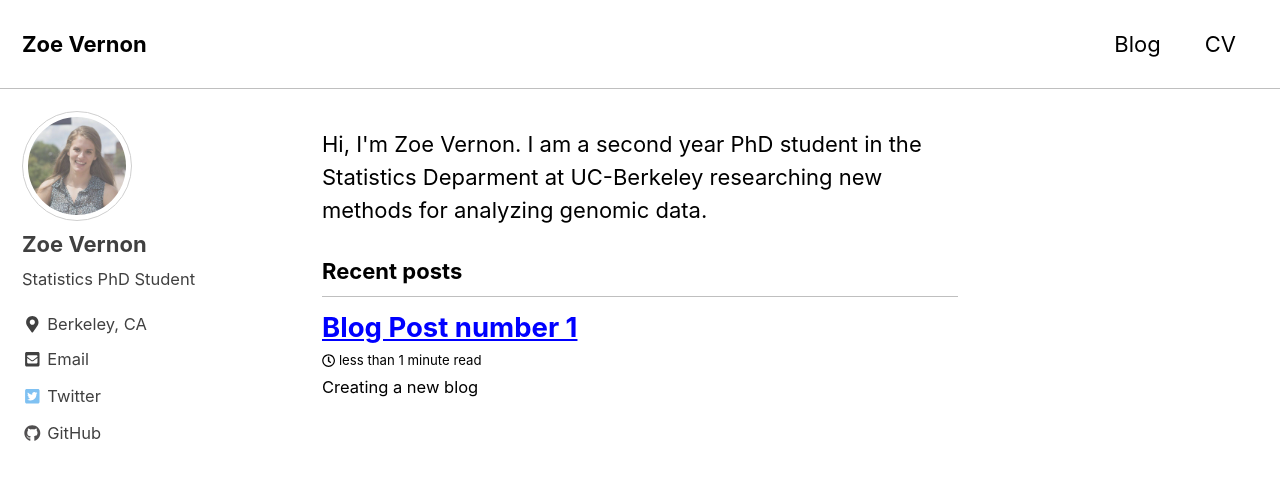
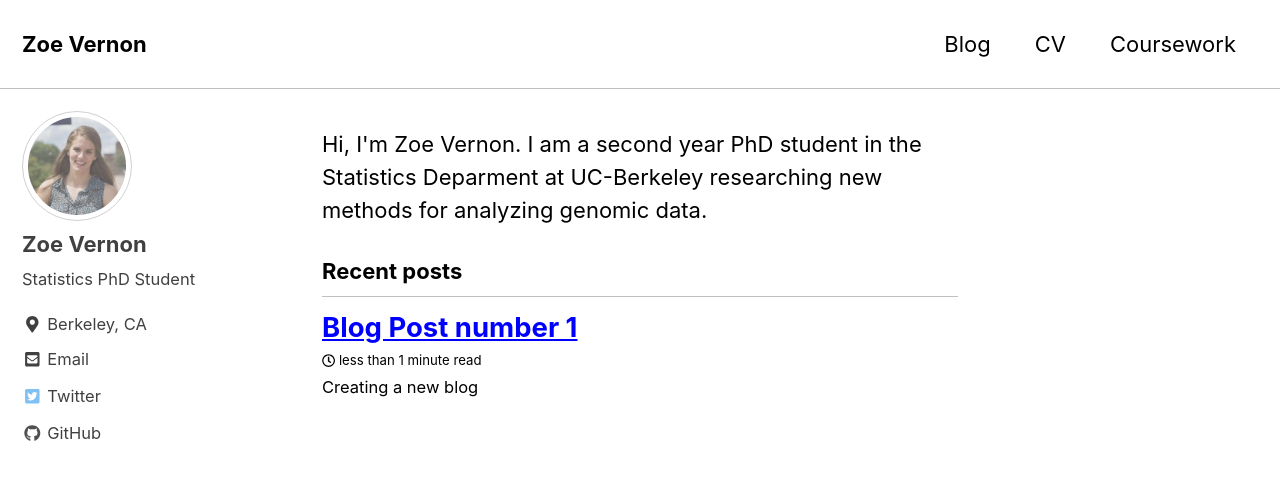
Before and after one commit to zoevernon/Personal-website, a Jekyll site: the page built from index.html, in a window 1280 px wide and 900 px high. Shown: the top 480 px of the window. Built offline with Jekyll 4.4.1, drawn with Linux system fonts in a browser that asks for light colours; nearby versions of some CDN libraries; the list of posts is cut into pages by our own code.

Commit message:
Update navigation.yml

```diff
--- a/_data/navigation.yml
+++ b/_data/navigation.yml
@@ -5,3 +5,6 @@ main:
 
   - title: "CV"
     url: /cv/
+
+  - title: "Coursework"
+    url: /coursework/
```
